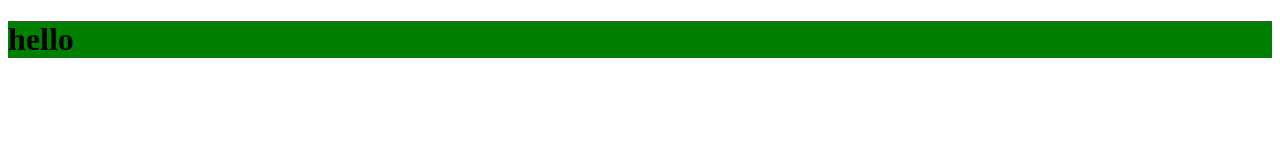
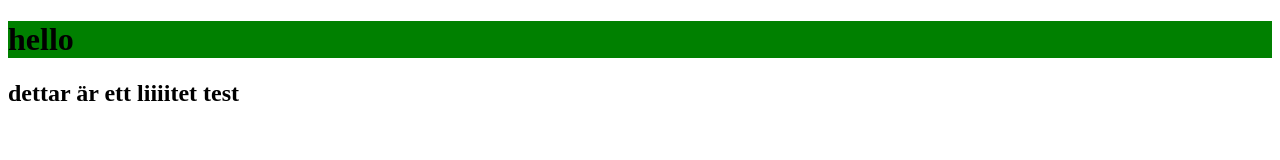
Before and after one commit to AnnaKrifors/Ann-Zeke-Git, a plain HTML site: page index.html in a window 1280 px wide. Drawn offline with Linux system fonts and the light colour scheme.

Commit message:
created h2

```diff
--- a/index.html
+++ b/index.html
@@ -9,5 +9,7 @@
 </head>
 <body>
     <h1>hello</h1>
+
+    <h2>dettar är ett liiiitet test</h2>
 </body>
 </html>
```
